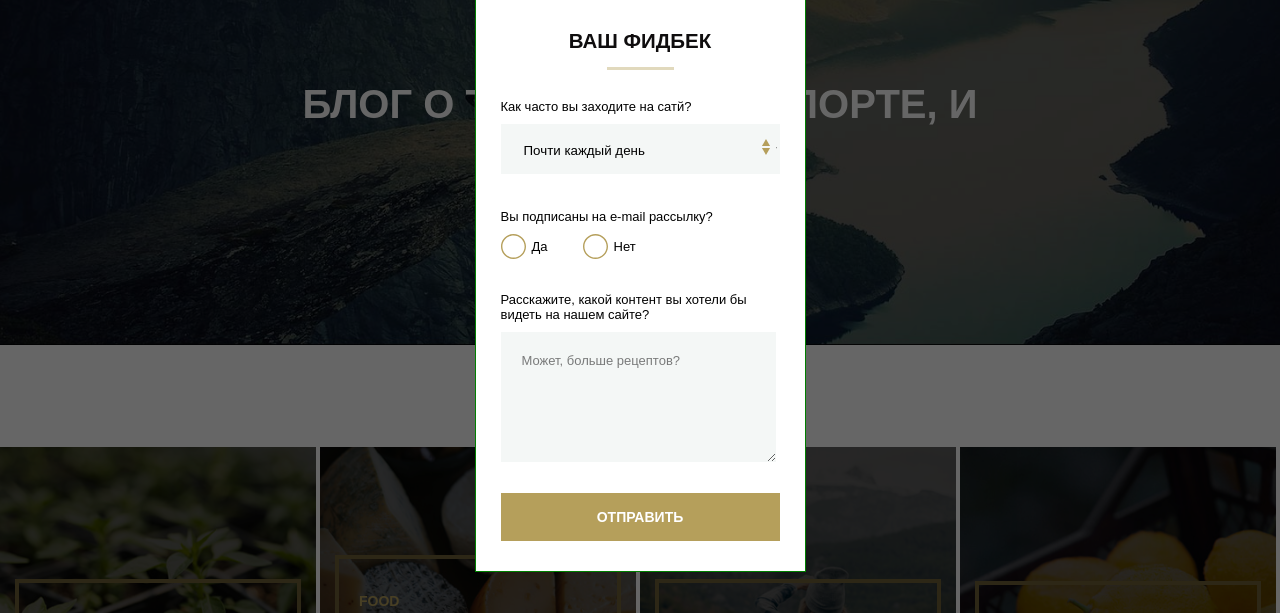
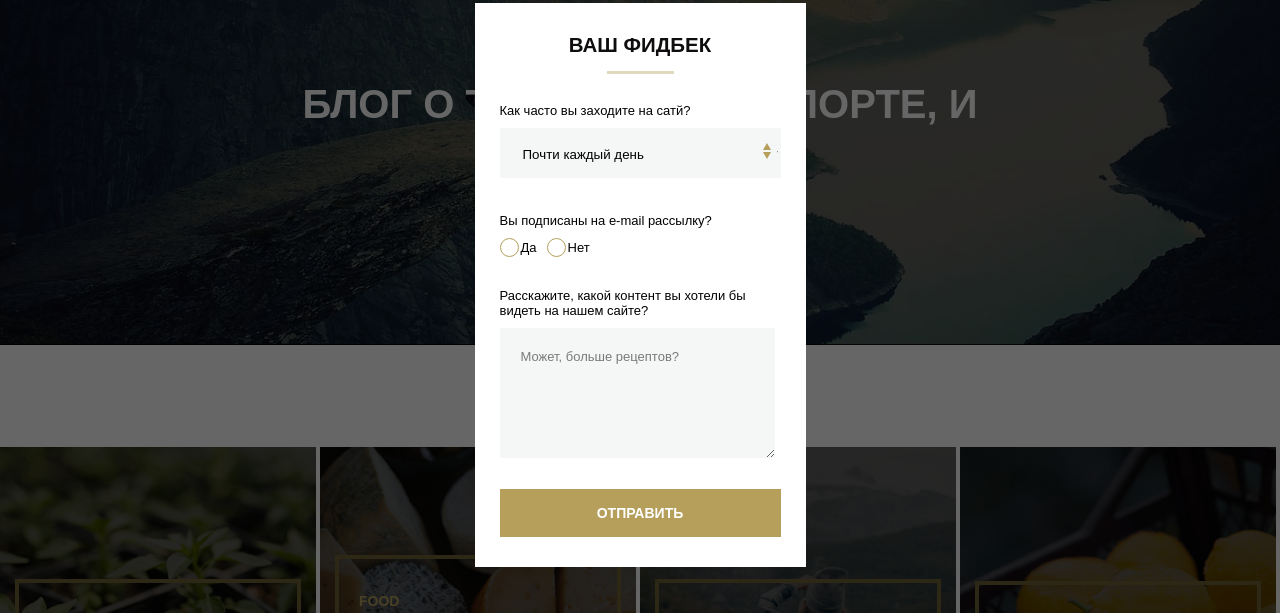
Before and after one commit to EvgeniiPa/mq-diplom, a plain HTML site: page index.html in a window 1280 px wide. Shown: the part 115-728 px from the top of the page. Drawn offline with Linux system fonts and the light colour scheme.

Commit message:
Add files via upload

```diff
--- a/css/style.css
+++ b/css/style.css
@@ -38,6 +38,7 @@
   clip: rect(0 0 0 0);
   overflow: hidden;
 }
+
 /*=====Mobile first=====*/
 
 /* =======POPUP======= */
@@ -52,6 +53,8 @@
   left: 0;
   z-index: 2;
   background-color: rgba(0, 0, 0, 0.6);
+
+  /* display: none; */
 }
 
 .popup {
@@ -59,8 +62,6 @@
   width: 331px;
   padding: 30px 25px;
   background-color: #ffffff;
-
-  border: 1px solid green;
 }
 
 .popup-text-hidden {
@@ -140,32 +141,6 @@
   margin-bottom: 10px;
 }
 
-.popup-radio-box {
-  display: flex;
-  margin-bottom: 33px;
-}
-
-.popup-radio-selected-text {
-  font-family: "OpenSans", sans-serif;
-  font-weight: 400;
-  font-size: 13px;
-}
-
-.popup-radio-selected {
-  display: flex;
-  align-items: center;
-  margin-right: 35px;
-}
-
-.popup-radio-circle {
-  width: 25px;
-  margin-right: 6px;
-}
-
-.popup-radio-circle {
-  width: 25px;
-}
-
 .popup-about-content {
   margin-bottom: 27px;
 }
@@ -229,17 +204,69 @@
   background-color: rgba(0, 0, 0, 0);
 }
 
-.circle {
-  fill: #ffffff;
+/* ===========POPUP-INPUT-RADIO======== */
+
+.radio-container {
+  display: flex;
+  margin-bottom: 32px;
 }
 
-.circle:hover {
-  fill: #b59f5b;
+.radio-box {
+  position: relative;
 }
 
-/* .hidden {
-  display: none;
-} */
+.radio-box-second {
+  margin-left: 10px;
+}
+
+.radio-input {
+  appearance: none;
+  position: absolute;
+}
+
+.radio-text {
+  font-family: "OpenSans", sans-serif;
+  font-weight: 400;
+  font-size: 13px;
+
+  margin-left: 21px;
+  cursor: pointer;
+  color: #000000;
+}
+
+.radio-text:before {
+  content: "";
+  display: block;
+  position: absolute;
+  width: 17px;
+  height: 17px;
+  border: 1px solid #b59f5b;
+  border-radius: 50%;
+
+  z-index: 1;
+}
+
+.radio-text:after {
+  content: "";
+  display: block;
+  position: absolute;
+  width: 12px;
+  height: 12px;
+  top: 3.5px;
+  left: 3.5px;
+  background-color: #b59f5b;
+  border-radius: 50%;
+  z-index: 2;
+  opacity: 0;
+}
+
+.radio-input:checked + .radio-text:before {
+  background-color: #ffffff;
+}
+
+.radio-input:checked + .radio-text:after {
+  opacity: 1;
+}
 
 /* ===============HEADER=========== */
 
--- a/index.html
+++ b/index.html
@@ -33,14 +33,16 @@
             </div>
             <div class="popup-subscription">
               <p class="popup-subscription-text">Вы подписаны на e-mail рассылку?</p>
-              <div class="popup-radio-box">
-                <div class="popup-radio-selected">
-                  <svg class="popup-radio-circle"  viewBox="0 0 313 313" fill="none" xmlns="http://www.w3.org/2000/svg"><path fill-rule="evenodd" clip-rule="evenodd" d="M156.5 313c86.433 0 156.5-70.067 156.5-156.5S242.933 0 156.5 0 0 70.067 0 156.5 70.067 313 156.5 313zm0-17.389c76.829 0 139.111-62.282 139.111-139.111S233.329 17.389 156.5 17.389 17.389 79.67 17.389 156.5 79.67 295.611 156.5 295.611z" fill="#B59F5B"/><circle class="circle" cx="156.5" cy="156.5" r="104.333" fill="#B59F5B"/></svg>
-                  <p class="popup-radio-selected-text">Да</p>
+              <div class="radio-container">
+                <div class="radio-box">
+                  <span class="visually-hidden">Ответ Да</span>
+                  <input id="radio-yes" name="checked" type="radio" class="radio-input">
+                  <label class="radio-text yes" for="radio-yes">Да</label>
                 </div>
-                <div class="popup-radio-selected">
-                  <svg class="popup-radio-circle"  viewBox="0 0 313 313" fill="none" xmlns="http://www.w3.org/2000/svg"><path fill-rule="evenodd" clip-rule="evenodd" d="M156.5 313c86.433 0 156.5-70.067 156.5-156.5S242.933 0 156.5 0 0 70.067 0 156.5 70.067 313 156.5 313zm0-17.389c76.829 0 139.111-62.282 139.111-139.111S233.329 17.389 156.5 17.389 17.389 79.67 17.389 156.5 79.67 295.611 156.5 295.611z" fill="#B59F5B"/><circle class="circle" cx="156.5" cy="156.5" r="104.333" fill="#B59F5B"/></svg>
-                  <p class="popup-radio-selected-text">Нет</p>
+                <div class="radio-box radio-box-second">
+                  <span class="visually-hidden">Ответ Нет</span>
+                  <input id="radio-no" name="checked" type="radio" class="radio-input">
+                  <label class="radio-text no" for="radio-no">Нет</label>
                 </div>
               </div>
             </div>
```
